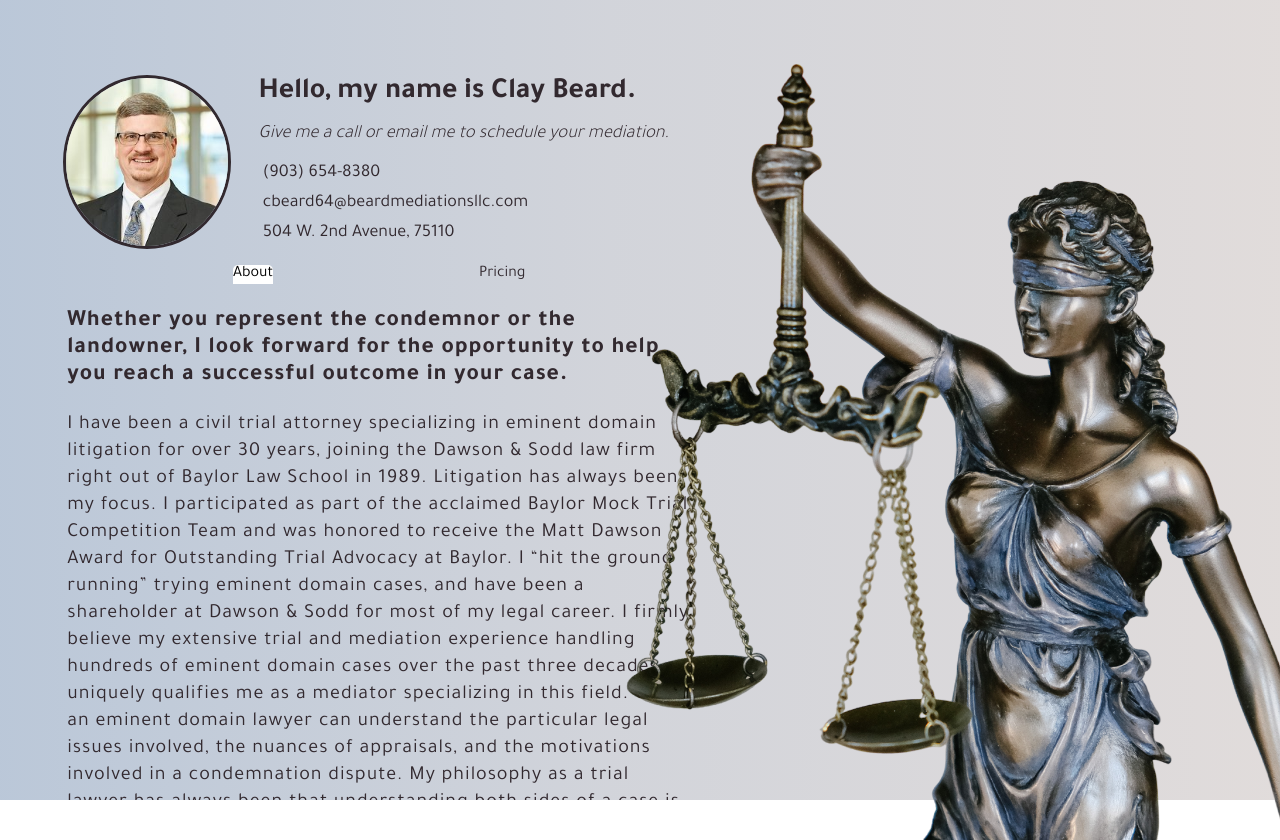
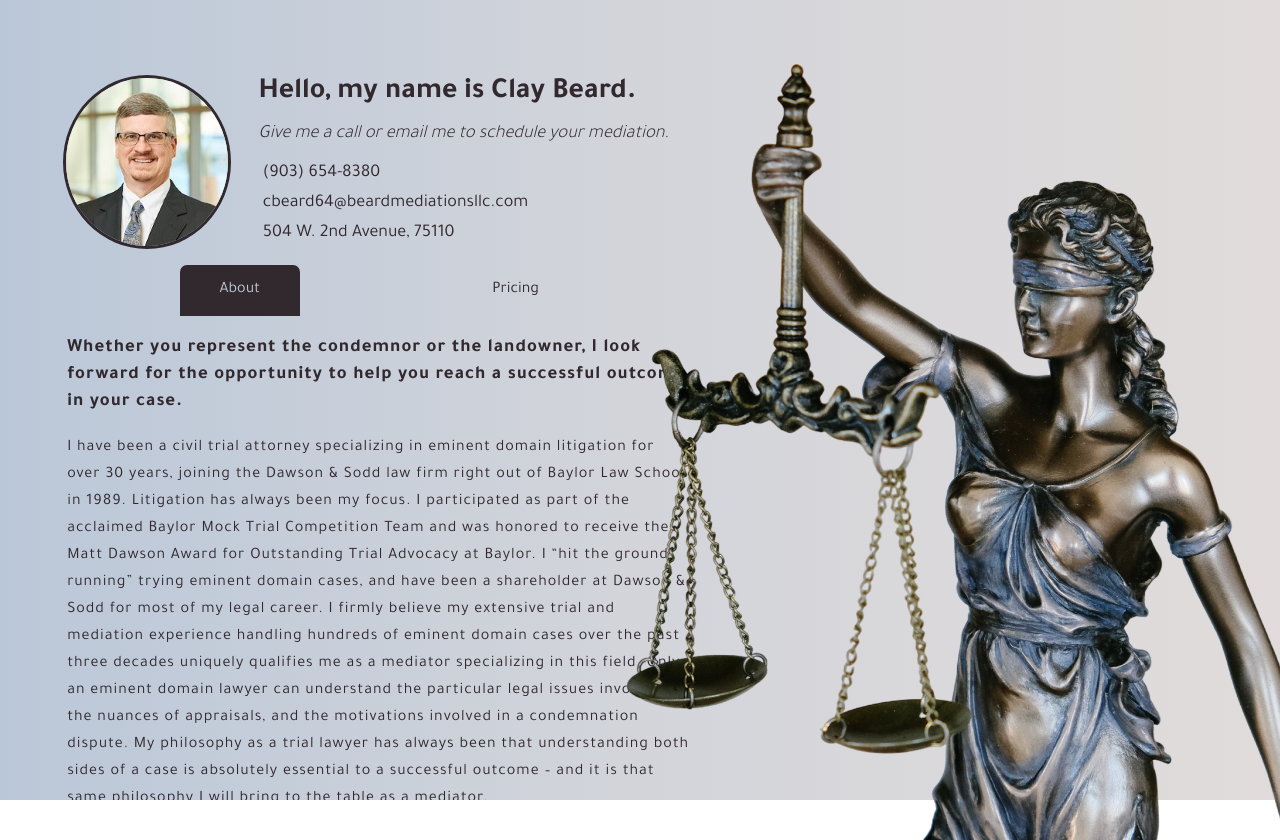
Before and after one commit to h-elliot/beard-mediations, a React (Create React App) app: page / in a window 1280 px wide. Built offline with nearby package versions, Linux system fonts and the light colour scheme.

Commit message:
adjust tab styles, color padding margin-t txt size

```diff
--- a/src/App.css
+++ b/src/App.css
@@ -2,6 +2,7 @@
 /* CSS HEX
 #E7E1E0 BG 1
 #BBC8D9 BG 2
+#96a3b5 BG 2.5
 #32292F DARK
 #575366 NEUTRAL
 #326771 MEDIUM
--- a/src/components/TabComponent.js
+++ b/src/components/TabComponent.js
@@ -7,9 +7,13 @@ import Pricing from './Pricing.js';
 export default function TabComponent() {
 	return (
 		<Tabs className='Tab-Container'>
-			<TabList className='Tab-Titles'>
-				<Tab className='Tab-1'>About</Tab>
-				<Tab className='Tab-2'>Pricing</Tab>
+			<TabList className='Tab-Titles-container'>
+				<Tab className='Tab-Titles' id='Tab-1'>
+					About
+				</Tab>
+				<Tab className='Tab-Titles' id='Tab-2'>
+					Pricing
+				</Tab>
 			</TabList>
 
 			<TabPanel className='Tab-Content'>
--- a/src/styles/About.css
+++ b/src/styles/About.css
@@ -2,14 +2,14 @@
 	margin: 0;
 	padding: 0 5vh;
 	text-align: left;
-	font-size: calc(9pt + 1vmin);
+	/* font-size: calc(9pt + 1vmin); */
 
 	letter-spacing: 1px;
 	line-height: 27px;
 }
 
 .About-title h3 {
-	font-size: calc(7pt + 2vmin);
+	/* font-size: calc(7pt + 2vmin); */
 	padding: 0 5%;
 	margin: 0;
 	margin-top: 2%;
--- a/src/styles/Pricing.css
+++ b/src/styles/Pricing.css
@@ -3,11 +3,9 @@
 .Pricing-all {
 	flex-basis: auto;
 	height: fit-content;
-	/* width: 55%; */
 	left: 0;
 	overflow: hidden;
 	margin: 1vh;
-	margin-top: 7vh;
 	padding: 1.5%;
 
 	z-index: 4;
@@ -24,7 +22,7 @@
 }
 
 .Page-content-title h3 {
-	font-size: calc(7pt + 2vmin);
+	/* font-size: calc(7pt + 2vmin); */
 	padding: 0 5%;
 	margin: 0;
 	margin-top: 2%;
--- a/src/styles/TabComponent.css
+++ b/src/styles/TabComponent.css
@@ -1,7 +1,22 @@
-.Tab-Titles {
+.Tab-Titles-container {
 	display: flex;
 	flex-flow: row nowrap;
 	justify-content: space-evenly;
 
 	margin-top: 2vh;
 }
+
+.Tab-Titles {
+	padding: 2vh 5vh;
+}
+
+.Tab-Titles:hover {
+	background: #96a3b5;
+	border-radius: 7px 7px 0 0;
+}
+
+.react-tabs__tab--selected {
+	background: #32292F;
+	color: #BBC8D9;
+	border-radius: 7px 7px 0 0;
+}
```
